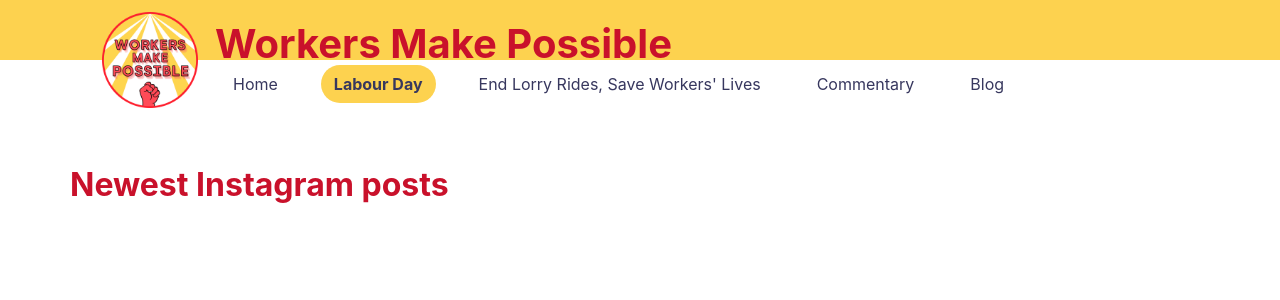
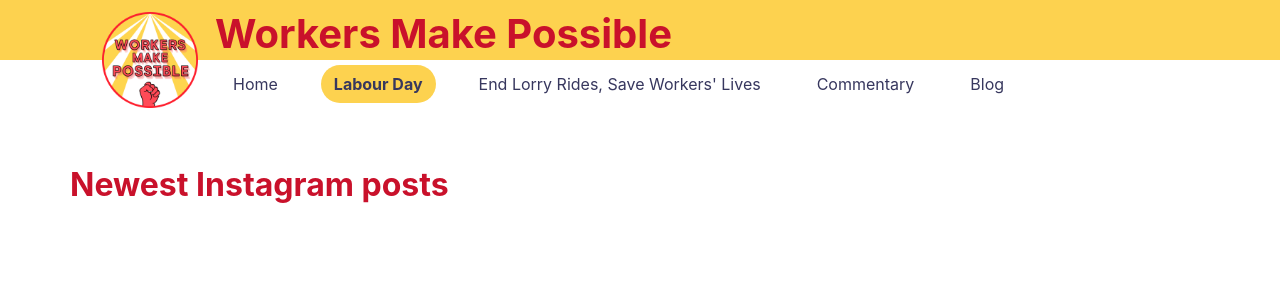
Before and after one commit to workersmakepossible/home, a Jekyll site: the page built from newsocials.html, in a window 1280 px wide. Shown: the top 300 px of the page. Built offline with Jekyll 4.4.1, drawn with Linux system fonts in a browser that asks for light colours; nearby versions of some CDN libraries; a script that is not in the unit is left out.

Commit message:
Update newsocials.html

```diff
--- a/newsocials.html
+++ b/newsocials.html
@@ -21,7 +21,7 @@
 
   <!-- NAV BANNER -->
   <div class="titlebanner container-fluid"></div>
-  <div class="title container h1" style="top:20px;">
+  <div class="title container h1" style="top:10px;">
     <span class="moveleft">{{ site.title }}</span>
   </div>
   <div class="container h1">
```
